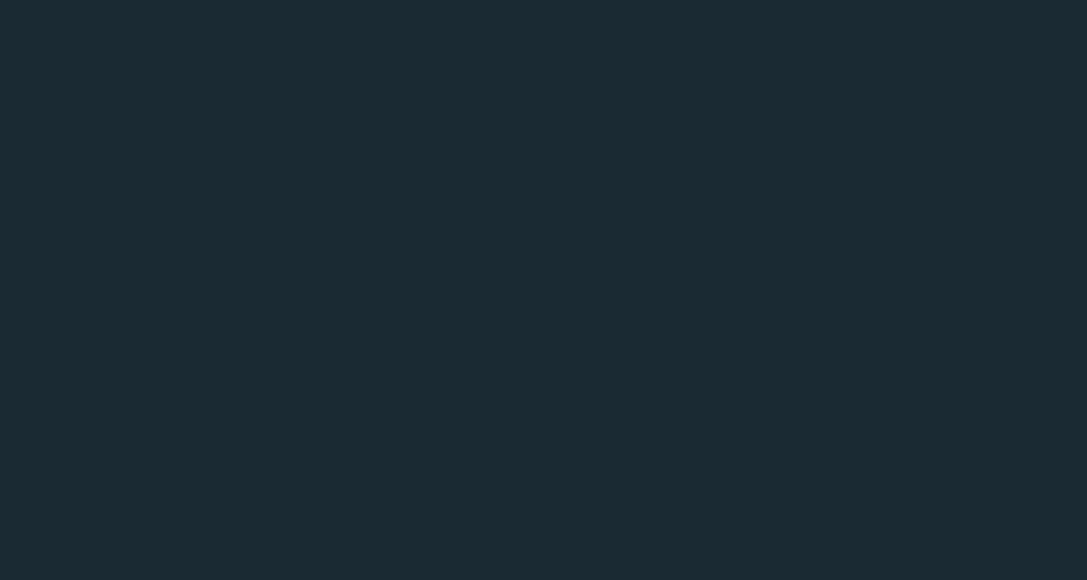
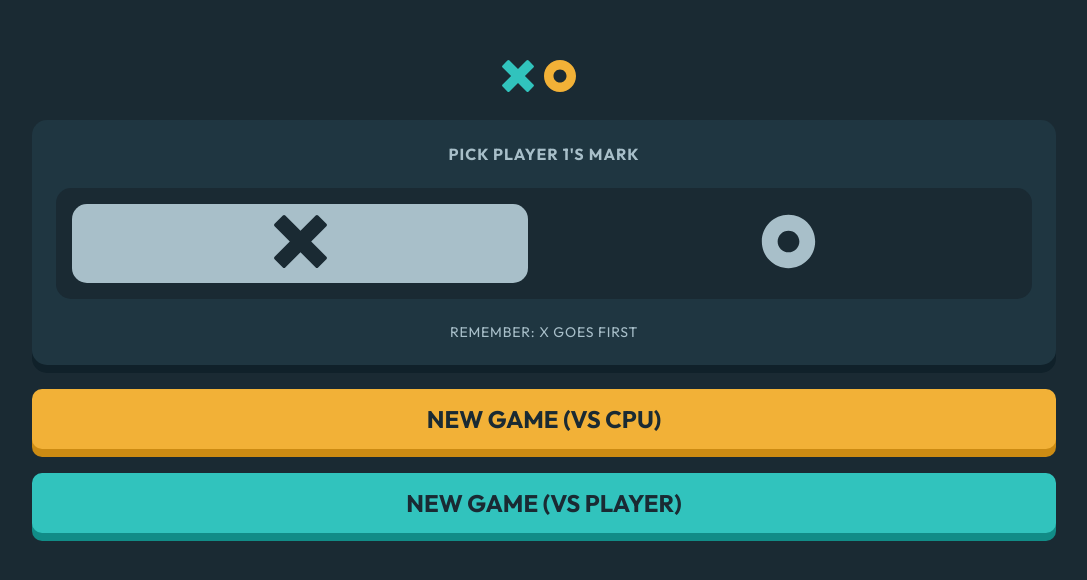
Before and after one commit to tyler-daigle/tic-tac-toe, a React (Create React App) app: page / in a window 1280 px wide. Before the commit this address had no page. Shown: the part 104-684 px from the top of the page, without its empty margins (96-1183 px from the left). Built offline with nearby package versions, Linux system fonts and the light colour scheme.

Commit message:
player selector and directing to start page works

```diff
--- a/src/App.js
+++ b/src/App.js
@@ -1,4 +1,5 @@
 import NewGamePage from "./pages/NewGamePage";
+import TicTacToe from "./pages/TicTacToe";
 
 import { BrowserRouter as Router, Route, Routes, Link } from "react-router-dom";
 import "./global.css";
@@ -9,7 +10,8 @@ export default function App() {
     <GameContainer>
       <Router>
         <Routes>
-          <Route exact path="/newgame" element={<NewGamePage />} />
+          <Route exact path="/" element={<NewGamePage />} />
+          <Route exact path="/start" element={<TicTacToe />} />
         </Routes>
       </Router>
     </GameContainer>
--- a/src/components/Button.jsx
+++ b/src/components/Button.jsx
@@ -1,7 +1,7 @@
 import PropTypes from "prop-types";
 import styles from "../style/Button.module.css";
 
-export default function Button({ type, color, children, size }) {
+export default function Button({ type, color, children, size, onClick }) {
   let buttonClasses = "";
 
   switch (type) {
@@ -32,7 +32,9 @@ export default function Button({ type, color, children, size }) {
     buttonClasses += ` ${styles.btnLarge} `;
   }
   return (
-    <button className={`${styles.btn} ${buttonClasses}`}>{children}</button>
+    <button onClick={onClick} className={`${styles.btn} ${buttonClasses}`}>
+      {children}
+    </button>
   );
 }
 
--- a/src/components/PlayerIconSelector.jsx
+++ b/src/components/PlayerIconSelector.jsx
@@ -1,3 +1,4 @@
+import PropTypes from "prop-types";
 import styles from "../style/PlayerIconSelector.module.css";
 
 import { useState } from "react";
@@ -7,23 +8,40 @@ import oIconDark from "../assets/icon-o-dark.svg";
 import xIconGray from "../assets/icon-x-gray.svg";
 import xIconDark from "../assets/icon-x-dark.svg";
 
-export default function PlayerIconSelector() {
+export default function PlayerIconSelector({ onSelected }) {
+  // player 0 is X, player 1 is Circle
+  const [selectedPlayer, setSelectedPlayer] = useState(0);
+
+  const selectPlayer = (playerNum) => {
+    setSelectedPlayer(playerNum);
+    onSelected(playerNum);
+  };
+
+  // set the playerIconSelected class on whichever icon is selected
+  const playerXclass = `${styles.playerIcon} ${
+    selectedPlayer === 0 ? styles.playerIconSelected : ""
+  }`;
+  const playerOclass = `${styles.playerIcon} ${
+    selectedPlayer === 1 ? styles.playerIconSelected : ""
+  }`;
+
   return (
     <div className={styles.iconSelectorContainer}>
       <h2 className="heading heading-x-small">PICK PLAYER 1'S MARK</h2>
 
       <div className={styles.selector}>
-        <div className={styles.playerIcon}>
+        <div onClick={() => selectPlayer(0)} className={playerXclass}>
           <img
             className={styles.playerSvg}
-            src={xIconGray}
+            src={selectedPlayer === 0 ? xIconDark : xIconGray}
             alt="Player X Icon"
           />
         </div>
-        <div className={`${styles.playerIcon} ${styles.playerIconSelected}`}>
+
+        <div onClick={() => selectPlayer(1)} className={playerOclass}>
           <img
             className={styles.playerSvg}
-            src={oIconDark}
+            src={selectedPlayer === 1 ? oIconDark : oIconGray}
             alt="Player O Icon"
           />
         </div>
@@ -32,3 +50,7 @@ export default function PlayerIconSelector() {
     </div>
   );
 }
+
+PlayerIconSelector.propTypes = {
+  onSelected: PropTypes.func.isRequired,
+};
--- a/src/pages/NewGamePage.jsx
+++ b/src/pages/NewGamePage.jsx
@@ -1,13 +1,20 @@
+import Button from "../components/Button";
 import PlayerIconSelector from "../components/PlayerIconSelector";
 
 import styles from "../style/NewGamePage.module.css";
 
-import xIconOutline from "../assets/icon-x-outline.svg";
 import xIconSolid from "../assets/icon-x.svg";
-import oIconOutline from "../assets/icon-o-outline.svg";
 import oIconSolid from "../assets/icon-o.svg";
 
+import { useNavigate } from "react-router-dom";
+
 export default function NewGamePage() {
+  const navigate = useNavigate();
+
+  const handleSelectChange = (selected) => {
+    console.log(`Player ${selected} chosen`);
+  };
+
   return (
     <div className={styles.newGameContainer}>
       <div className={styles.playerIconContainer}>
@@ -23,10 +30,20 @@ export default function NewGamePage() {
         />
       </div>
 
-      <PlayerIconSelector />
-      <h1>Starting a new game</h1>
-      <h1>Starting a new game</h1>
-      <h1>Starting a new game</h1>
+      <PlayerIconSelector onSelected={handleSelectChange} />
+
+      <div className={styles.buttonContainer}>
+        <Button
+          type="primary"
+          color="yellow"
+          onClick={() => navigate("/start")}
+        >
+          NEW GAME (VS CPU)
+        </Button>
+        <Button type="primary" color="blue">
+          NEW GAME (VS PLAYER)
+        </Button>
+      </div>
     </div>
   );
 }
--- /dev/null
+++ b/src/pages/TicTacToe.jsx
@@ -0,0 +1,7 @@
+export default function TicTacToe() {
+  return (
+    <div>
+      <h1>This is tic tac toe</h1>
+    </div>
+  );
+}
--- a/src/style/Button.module.css
+++ b/src/style/Button.module.css
@@ -4,11 +4,12 @@
   font-weight: bold;
   border: none;
   border-radius: 10px;
-  padding: 10px;
+  padding: 15px;
 }
 
 .btnPrimary {
   display: block;
+  font-size: 1.5rem;
   width: 100%;
 }
 
--- a/src/style/NewGamePage.module.css
+++ b/src/style/NewGamePage.module.css
@@ -14,3 +14,9 @@
 .playerIconContainer {
   text-align: center;
 }
+
+.buttonContainer {
+  display: flex;
+  flex-direction: column;
+  gap: 1.5rem;
+}
```
Also changed, not shown: src/assets/icon-o-gray.svg, src/assets/icon-x-gray.svg.
